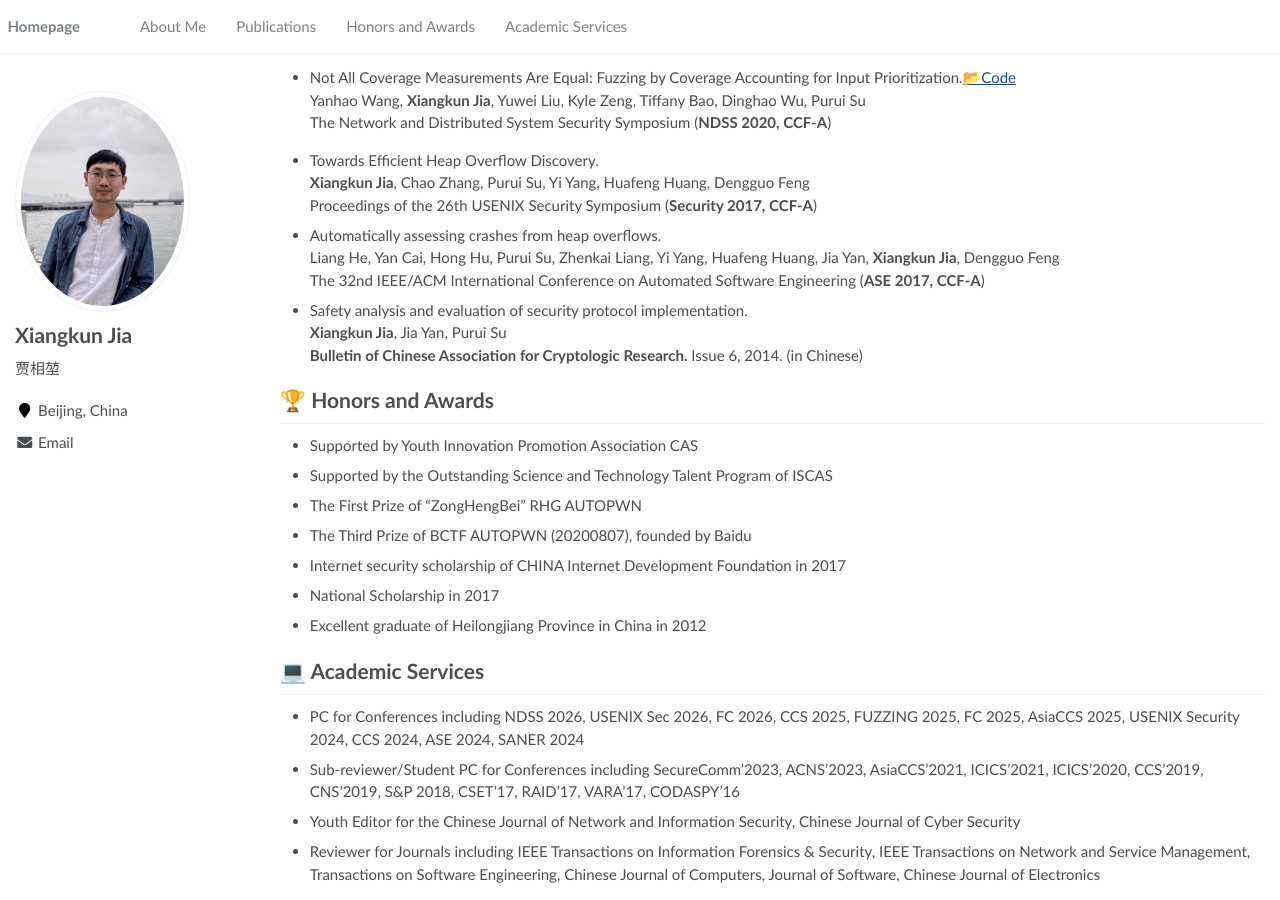
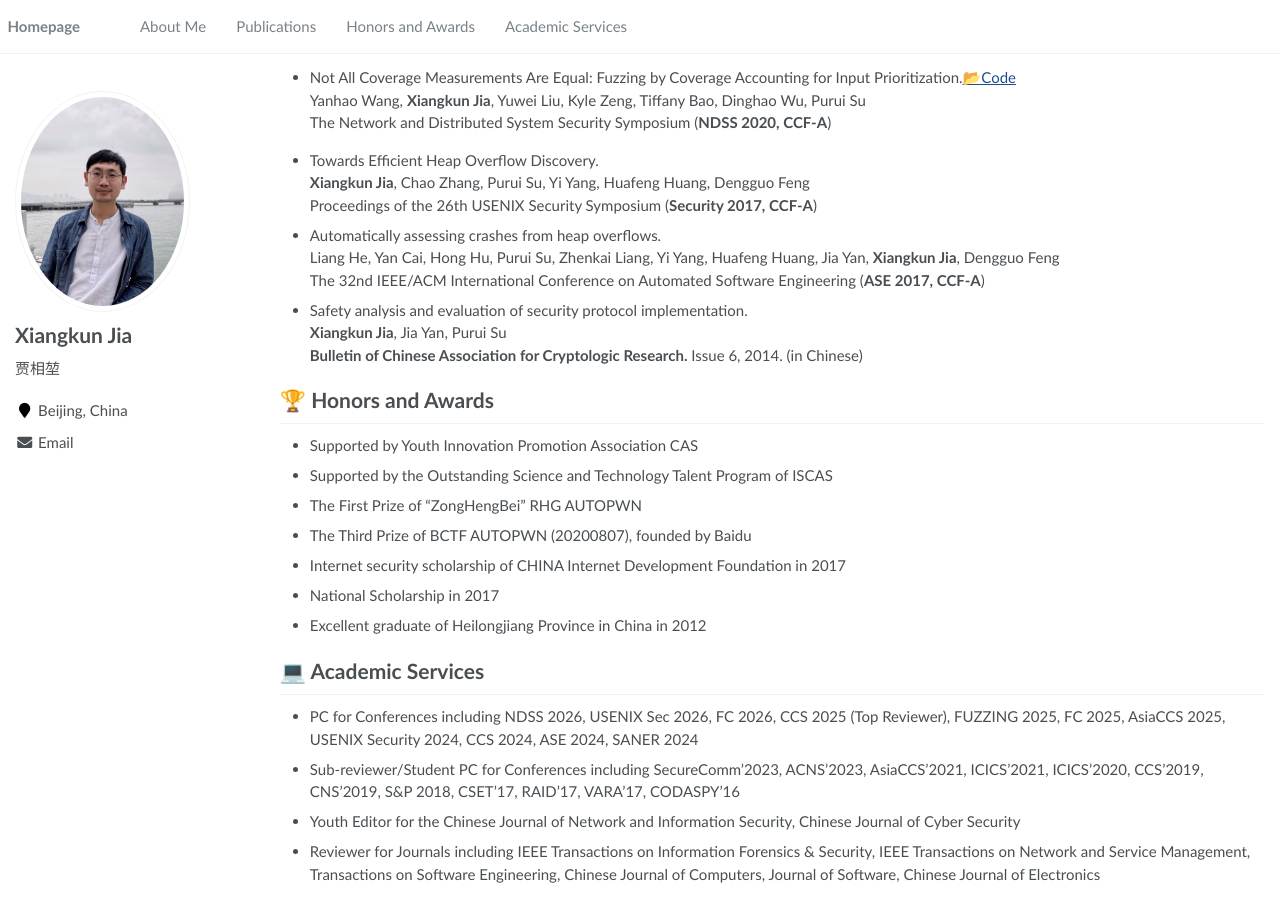
Before and after one commit to ajax4sec/ajax4sec.github.io, a Jekyll site: the page built from _pages/about.md, in a window 1280 px wide and 900 px high, scrolled down 1293 px. Built offline with Jekyll 4.4.1, drawn with Linux system fonts in a browser that asks for light colours; part of the change alters nothing that is shown.

```diff
--- a/_pages/about.md
+++ b/_pages/about.md
@@ -41,11 +41,11 @@ I am now working on several projects supported by NSFC, CAS, and companies (e.g.
 # 📝 Publications
 
 <!-- 2025 -->
-- PromeFuzz: A Knowledge-Driven Approach to Fuzzing Harness Generation with Large Language Models.[]()<br>
+- PromeFuzz: A Knowledge-Driven Approach to Fuzzing Harness Generation with Large Language Models.[📂Code](https://github.com/TCA-ISCAS/PromeFuzz-ccs-2025)<br>
 Yuwei Liu, Junquan Deng, **Xiangkun Jia**, Yanhao Wang, Minghua Wang, Lin Huang, Tao Wei, Purui Su<br>
 The 32nd ACM Conference on Computer and Communications Security (<b>ACM CCS 2025, CCF-A</b>)<br>
 
-- Towards Efficient C/C++ Vulnerability Impact Assessment in Package Management Systems.[]()<br>
+- Towards Efficient C/C++ Vulnerability Impact Assessment in Package Management Systems.[📂Data](https://github.com/TCA-ISCAS/PackShield-icics-2025)<br>
 Zibo Wang, **Xiangkun Jia**, Jia Yan, Yi Yang, Huafeng Huang, Purui Su<br>
 The 27th International Conference on Information and Communications Security (<b>ICICS 2025, CCF-C</b>)<br>
 
@@ -54,7 +54,7 @@ The 27th International Conference on Information and Communications Security (<b
 Qian Sang, Yanhao Wang, Yuwei Liu, **Xiangkun Jia***, Tiffany Bao, Purui Su<br>
 The 45th IEEE Symposium on Security and Privacy (<b>IEEE S&amp;P 2024, CCF-A</b>)<br>
 
-- AFGen: Whole-Function Fuzzing for Applications and Libraries.[]()<br>
+- AFGen: Whole-Function Fuzzing for Applications and Libraries.[📂Data](https://github.com/TCA-ISCAS/AFGen-sp-2024)<br>
 Yuwei Liu, Yanhao Wang, **Xiangkun Jia**, Zheng Zhang, Purui Su<br>
 The 45th IEEE Symposium on Security and Privacy (<b>IEEE S&amp;P 2024, CCF-A</b>)<be>
 
@@ -124,7 +124,7 @@ The 32nd IEEE/ACM International Conference on Automated Software Engineering (<b
 
 
 # 💻 Academic Services
-- PC for Conferences including NDSS 2026, USENIX Sec 2026, FC 2026, CCS 2025, FUZZING 2025, FC 2025, AsiaCCS 2025, USENIX Security 2024, CCS 2024, ASE 2024, SANER 2024
+- PC for Conferences including NDSS 2026, USENIX Sec 2026, FC 2026, CCS 2025 (Top Reviewer), FUZZING 2025, FC 2025, AsiaCCS 2025, USENIX Security 2024, CCS 2024, ASE 2024, SANER 2024
 - Sub-reviewer/Student PC for Conferences including SecureComm'2023, ACNS'2023, AsiaCCS'2021, ICICS'2021, ICICS'2020, CCS'2019, CNS'2019, S&P 2018, CSET'17, RAID'17, VARA'17, CODASPY'16
 - Youth Editor for the Chinese Journal of Network and Information Security, Chinese Journal of Cyber Security
 - Reviewer for Journals including IEEE Transactions on Information Forensics & Security, IEEE Transactions on Network and Service Management, Transactions on Software Engineering, Chinese Journal of Computers, Journal of Software, Chinese Journal of Electronics
```
